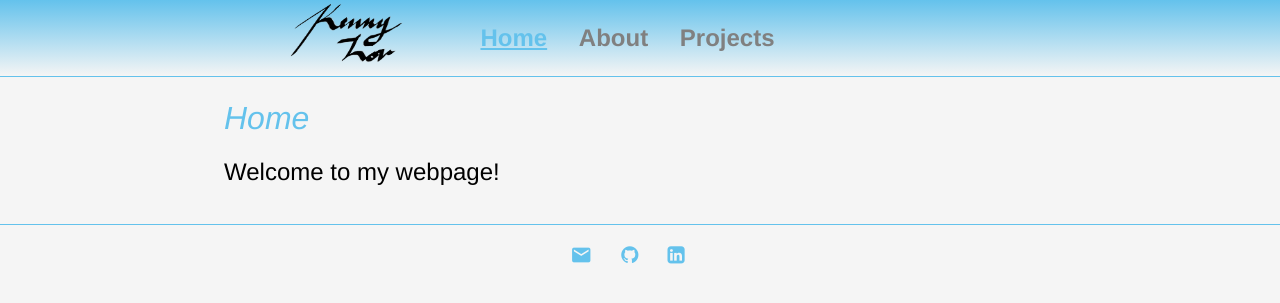
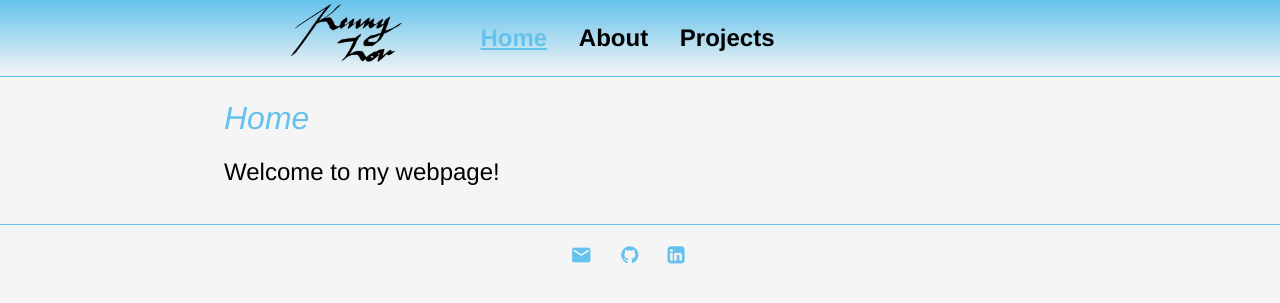
Before and after one commit to clfkenny/clfkenny.github.io, a Jekyll site: the page built from index.md, in a window 1280 px wide. Shown: the top 303 px of the page. Built offline with Jekyll 4.4.1, drawn with Linux system fonts in a browser that asks for light colours.

Commit message:
Update main.css

```diff
--- a/css/main.css
+++ b/css/main.css
@@ -1,6 +1,6 @@
 :root {
     --main-bg-color: whitesmoke;
-    --main-nav-txt-color: grey;
+    --main-nav-txt-color: black;
     --main-txt-color: black;
     --main-accent-color: #64c2ec;
 }
```
